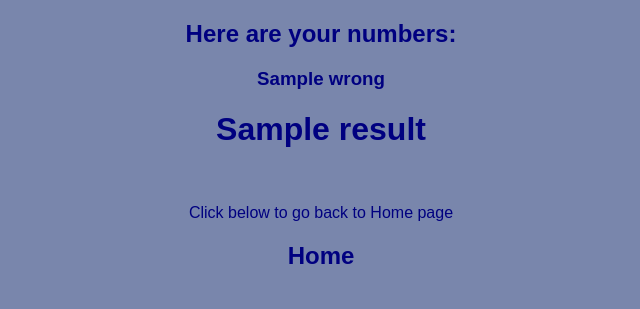
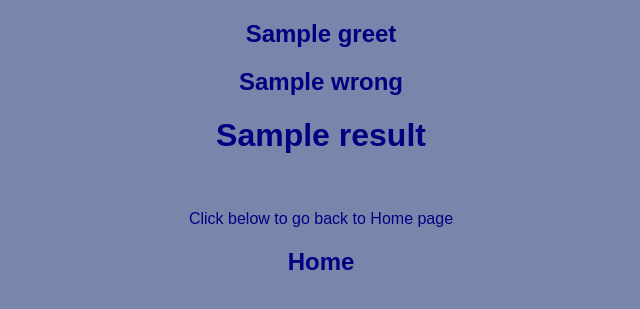
Before and after one commit to thompson-pilot/random-numbers, a Django app: template aleatorios/templates/result.html in a window 1280 px wide. Shown: the top 309 px of the page, without its empty margins (319-959 px from the left). Run offline with Django 4.2, Linux system fonts and the light colour scheme; the template is opened without the code that fills it: most values are stand-ins (such as "Sample title", 1, 10 or a date in 2020).

Commit message:
greeting

```diff
--- a/aleatorios/templates/result.html
+++ b/aleatorios/templates/result.html
@@ -1,9 +1,9 @@
 {% extends 'base.html' %}
 
 {% block content %}
-<h2>Here are your numbers:</h2>
-<h3>{{ wrong }}</h3>
-<h1>{{result}}</h1>
+<h2>{{ greet }}</h2>
+<h2>{{ wrong }}</h2>
+<h1>{{ result }}</h1>
 <br>
 <p>Click below to go back to Home page</p>
 <a href="{% url 'index' %}">
--- a/aleatorios/views.py
+++ b/aleatorios/views.py
@@ -24,9 +24,11 @@ def randomnum(request):
         res = random.sample(myGame, b)
         res.sort()
 
+        greet = "Here are yours numbers!"
+
         # return render(request, "result.html", {"result":res})
         return render(
-            request, "result.html", {"result": (",  ".join(str(e) for e in res))}
+            request, "result.html", {"result": (",  ".join(str(e) for e in res)), 'greet':greet}
         )
 
     else:
```
